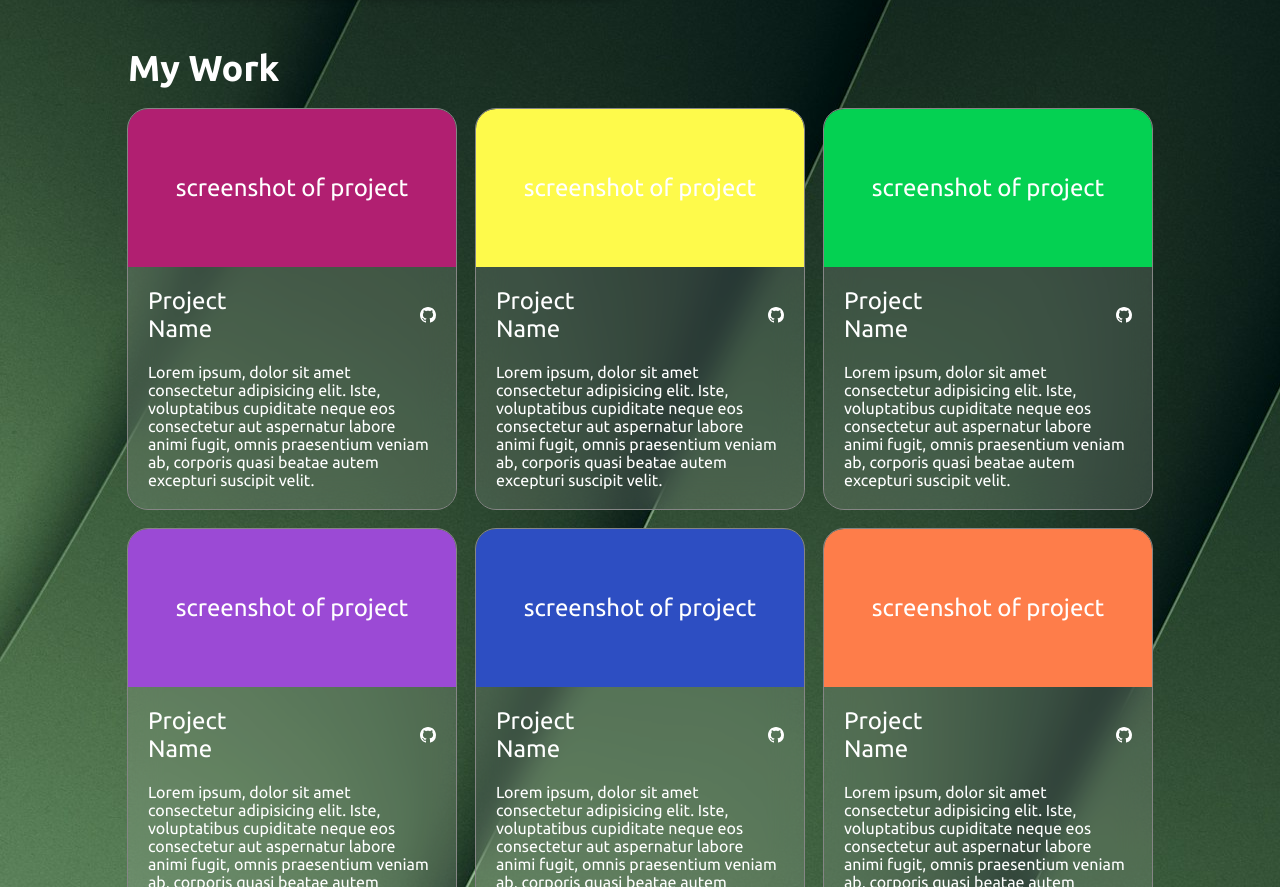
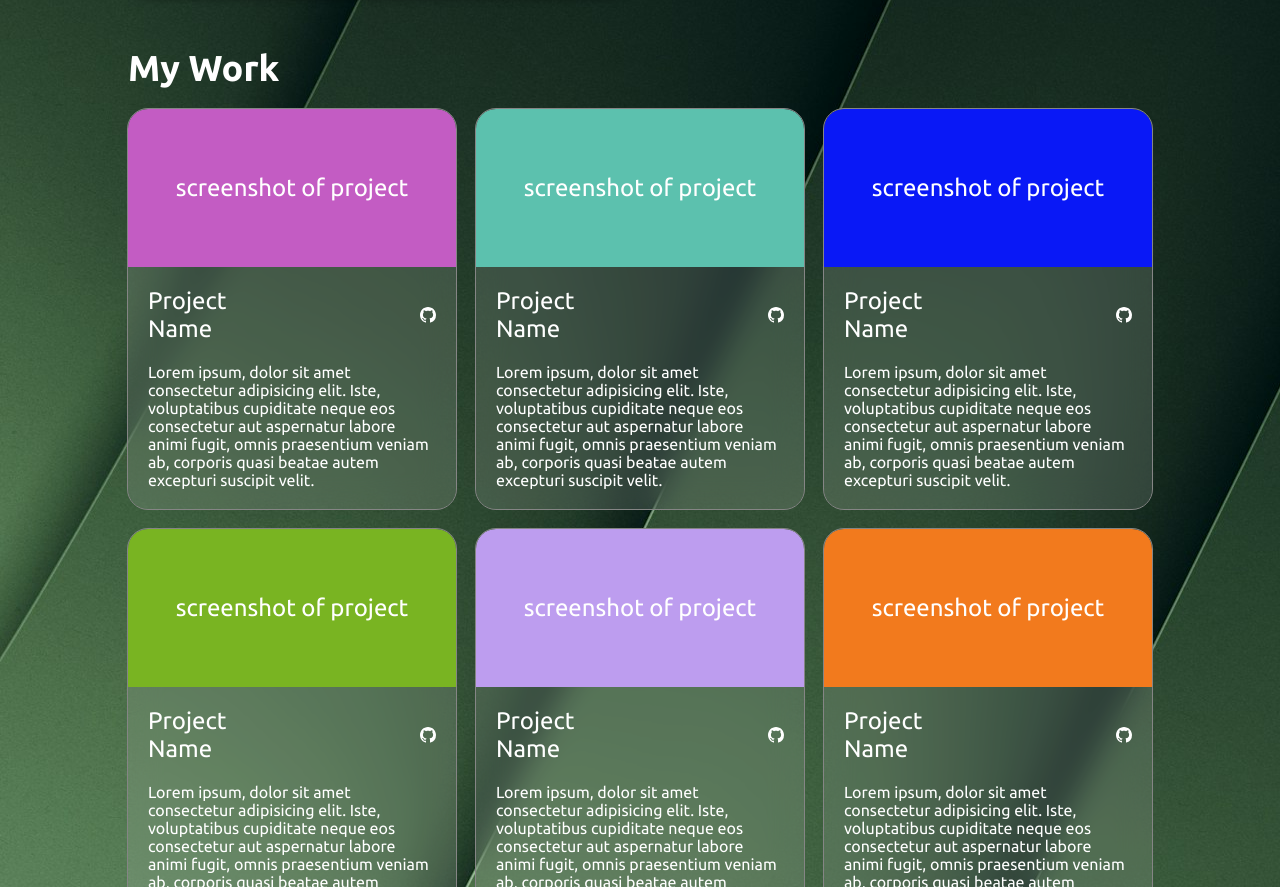
Before and after one commit to chajoy/responsive-layout, a website: page src/index.html in a window 1280 px wide. Shown: the part 553-1440 px from the top of the page. Drawn offline with Linux system fonts and the light colour scheme.

Commit message:
Add static card colours

```diff
--- a/src/sass/functions.scss
+++ /dev/null
@@ -1,5 +0,0 @@
-@use "sass:math";
-
-@function random-colour() {
-  @return rgba(math.random(256), math.random(256), math.random(256));
-}
--- a/src/sass/styles.scss
+++ b/src/sass/styles.scss
@@ -1,5 +1,3 @@
-@use "./functions.scss";
-
 *,
 *::before,
 *::after {
@@ -113,14 +111,6 @@ section {
     width: 100%;
   }
 
-  @for $i from 1 through 7 {
-    div:nth-child(#{$i}) {
-      div:first-child {
-        background-color: functions.random-colour();
-      }
-    }
-  }
-
   .card {
     height: 400px;
     display: grid;
@@ -161,3 +151,25 @@ section {
     }
   }
 }
+
+.work div:nth-child(1) div:first-child {
+  background-color: rgb(189, 176, 72);
+}
+.work div:nth-child(2) div:first-child {
+  background-color: rgb(195, 92, 195);
+}
+.work div:nth-child(3) div:first-child {
+  background-color: rgb(92, 193, 174);
+}
+.work div:nth-child(4) div:first-child {
+  background-color: rgb(9, 24, 246);
+}
+.work div:nth-child(5) div:first-child {
+  background-color: rgb(121, 180, 34);
+}
+.work div:nth-child(6) div:first-child {
+  background-color: rgb(189, 157, 239);
+}
+.work div:nth-child(7) div:first-child {
+  background-color: rgb(242, 122, 29);
+}
```
Also changed, not shown: src/styles.css.
